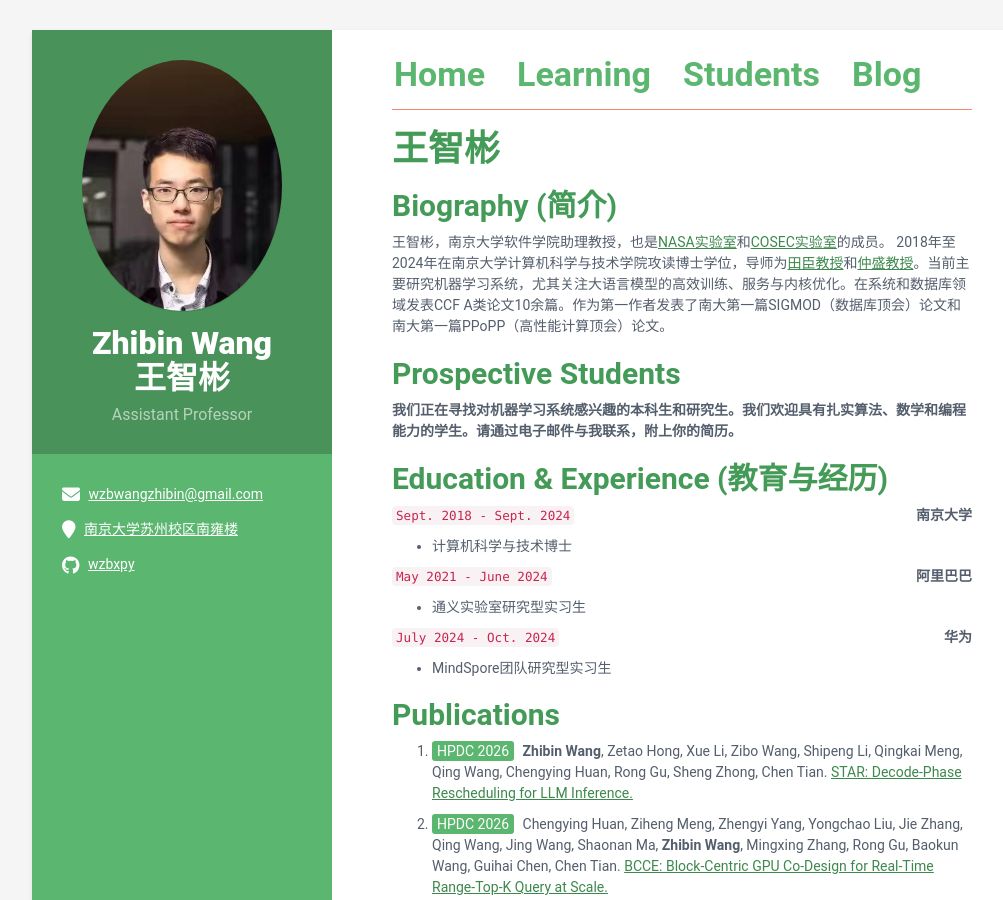
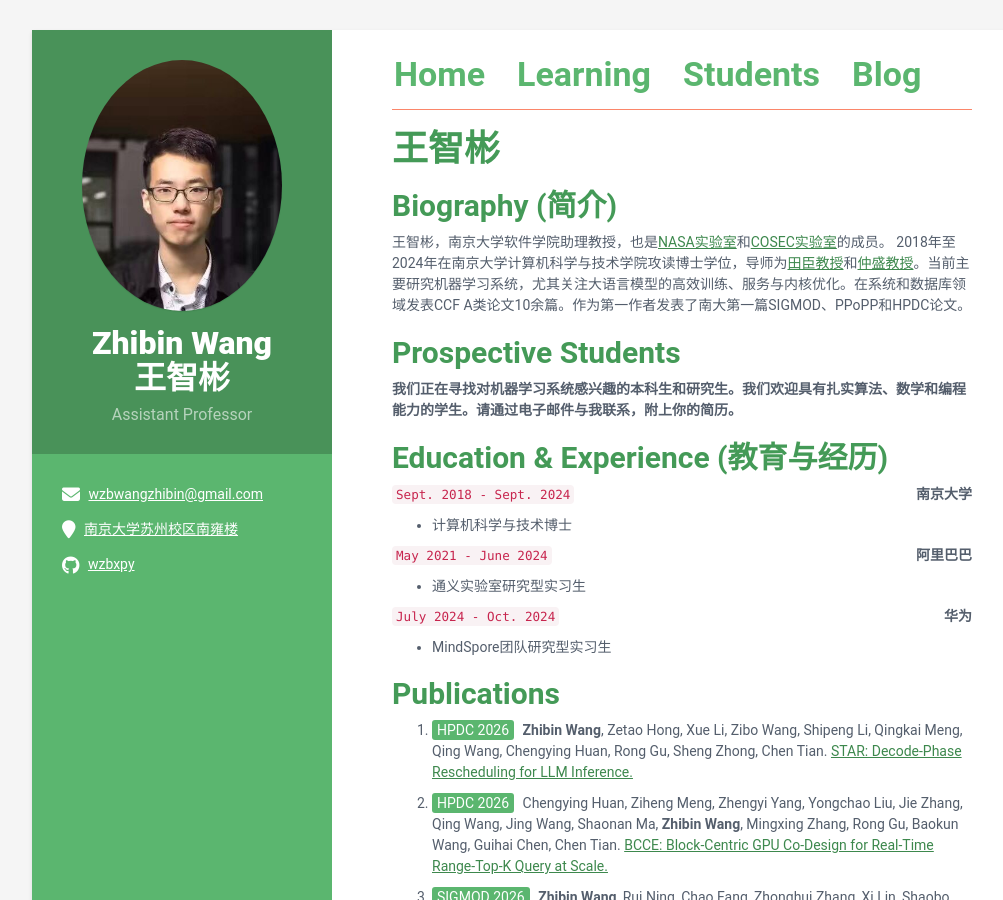
Before and after one commit to wzbxpy/wzbxpy.github.io, a Jekyll site: the page built from chinese.md, in a window 1280 px wide and 900 px high. Shown: the whole window, without its empty margins (108-1111 px from the left). Built offline with Jekyll 4.4.1, drawn with Linux system fonts in a browser that asks for light colours.

Commit message:
add hpdc

```diff
--- a/chinese.md
+++ b/chinese.md
@@ -14,12 +14,12 @@
 
 I received my Ph.D. degree in School of Computer Science, Nanjing University, advised by [Prof. Chen Tian](https://cs.nju.edu.cn/tianchen/index.htm) and [Prof. Sheng Zhong](https://cosec.nju.edu.cn/ae/82/c47361a568962/page.htm).
 My current research focus is on ML systems, including efficient training, serving, and kernel optimization for large language models.
-Related research has been published in top-tier conferences, such as SIGMOD, PPoPP and ATC. -->
+Related research has been published in top-tier conferences, such as SIGMOD, PPoPP, HPDC, and ATC. -->
 
-<!-- 王智彬，南京大学软件学院助理教授。2018年至2024年在南京大学计算机科学与技术学院攻读博士学位，导师为[田臣](https://cs.nju.edu.cn/tianchen/index.htm)教授和[仲盛](https://cosec.nju.edu.cn/ae/82/c47361a568962/page.htm)教授。当前主要研究机器学习系统，尤其关注大语言模型的高效训练、服务与内核优化。作为第一作者发表了南大第一篇SIGMOD（数据库顶会）论文和南大第一篇PPoPP（高性能计算顶会）论文。 -->
+<!-- 王智彬，南京大学软件学院助理教授。2018年至2024年在南京大学计算机科学与技术学院攻读博士学位，导师为[田臣](https://cs.nju.edu.cn/tianchen/index.htm)教授和[仲盛](https://cosec.nju.edu.cn/ae/82/c47361a568962/page.htm)教授。当前主要研究机器学习系统，尤其关注大语言模型的高效训练、服务与内核优化。作为第一作者发表了南大第一篇SIGMOD、PPoPP和HPDC论文。 -->
 
 王智彬，南京大学软件学院助理教授，也是[NASA实验室](https://nasa.nju.edu.cn/)和[COSEC实验室](https://cosec.nju.edu.cn/)的成员。
-2018年至2024年在南京大学计算机科学与技术学院攻读博士学位，导师为[田臣教授](https://cs.nju.edu.cn/tianchen/index.htm)和[仲盛教授](https://cosec.nju.edu.cn/ae/82/c47361a568962/page.htm)。当前主要研究机器学习系统，尤其关注大语言模型的高效训练、服务与内核优化。在系统和数据库领域发表CCF A类论文10余篇。作为第一作者发表了南大第一篇SIGMOD（数据库顶会）论文和南大第一篇PPoPP（高性能计算顶会）论文。
+2018年至2024年在南京大学计算机科学与技术学院攻读博士学位，导师为[田臣教授](https://cs.nju.edu.cn/tianchen/index.htm)和[仲盛教授](https://cosec.nju.edu.cn/ae/82/c47361a568962/page.htm)。当前主要研究机器学习系统，尤其关注大语言模型的高效训练、服务与内核优化。在系统和数据库领域发表CCF A类论文10余篇。作为第一作者发表了南大第一篇SIGMOD、PPoPP和HPDC论文。
 
 ## Prospective Students
 __我们正在寻找对机器学习系统感兴趣的本科生和研究生。我们欢迎具有扎实算法、数学和编程能力的学生。请通过电子邮件与我联系，附上你的简历。__
```
Also changed, not shown: index.md (+3 -2 lines), print-chinese.md (+3 -3 lines), print.md (+2 -1 lines).
